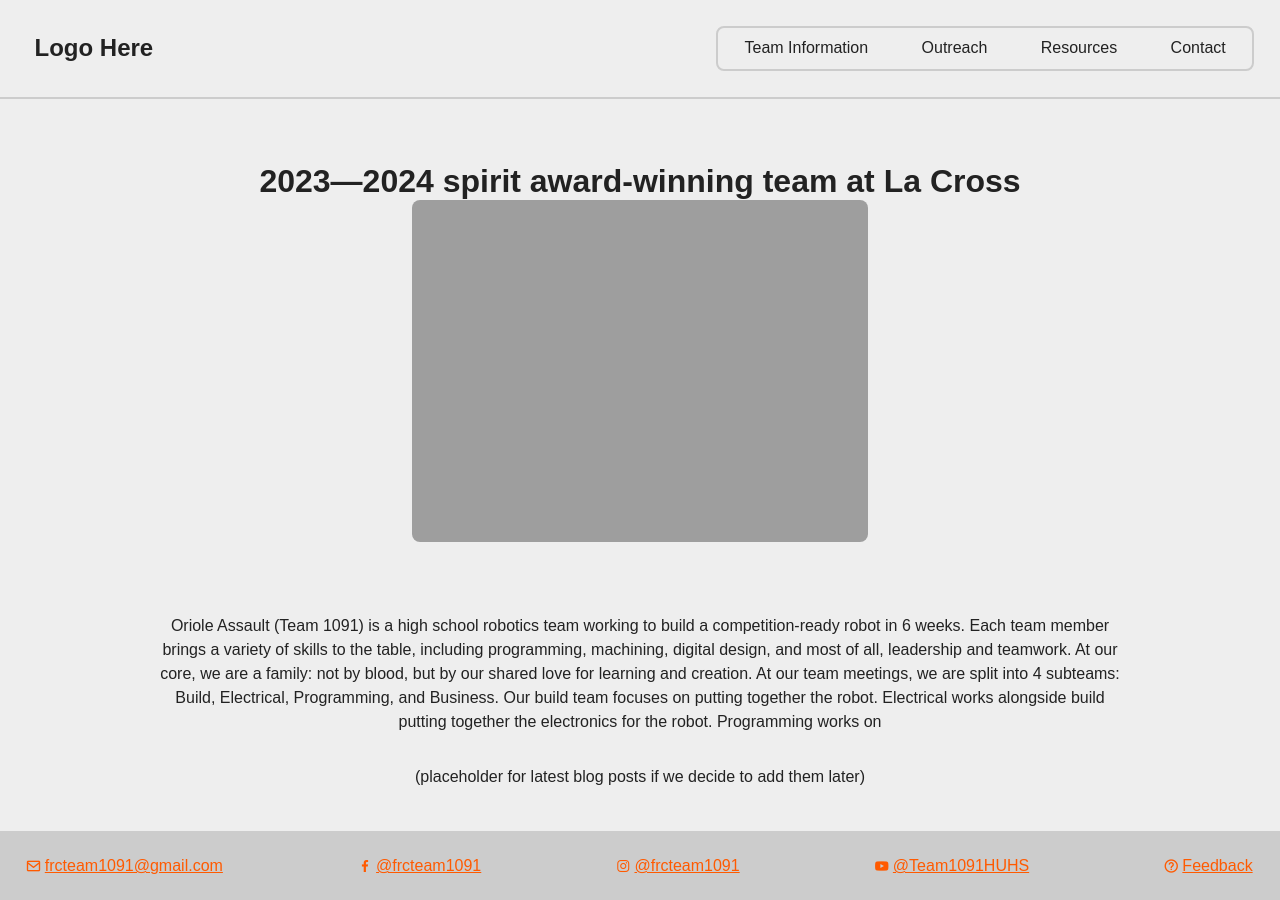
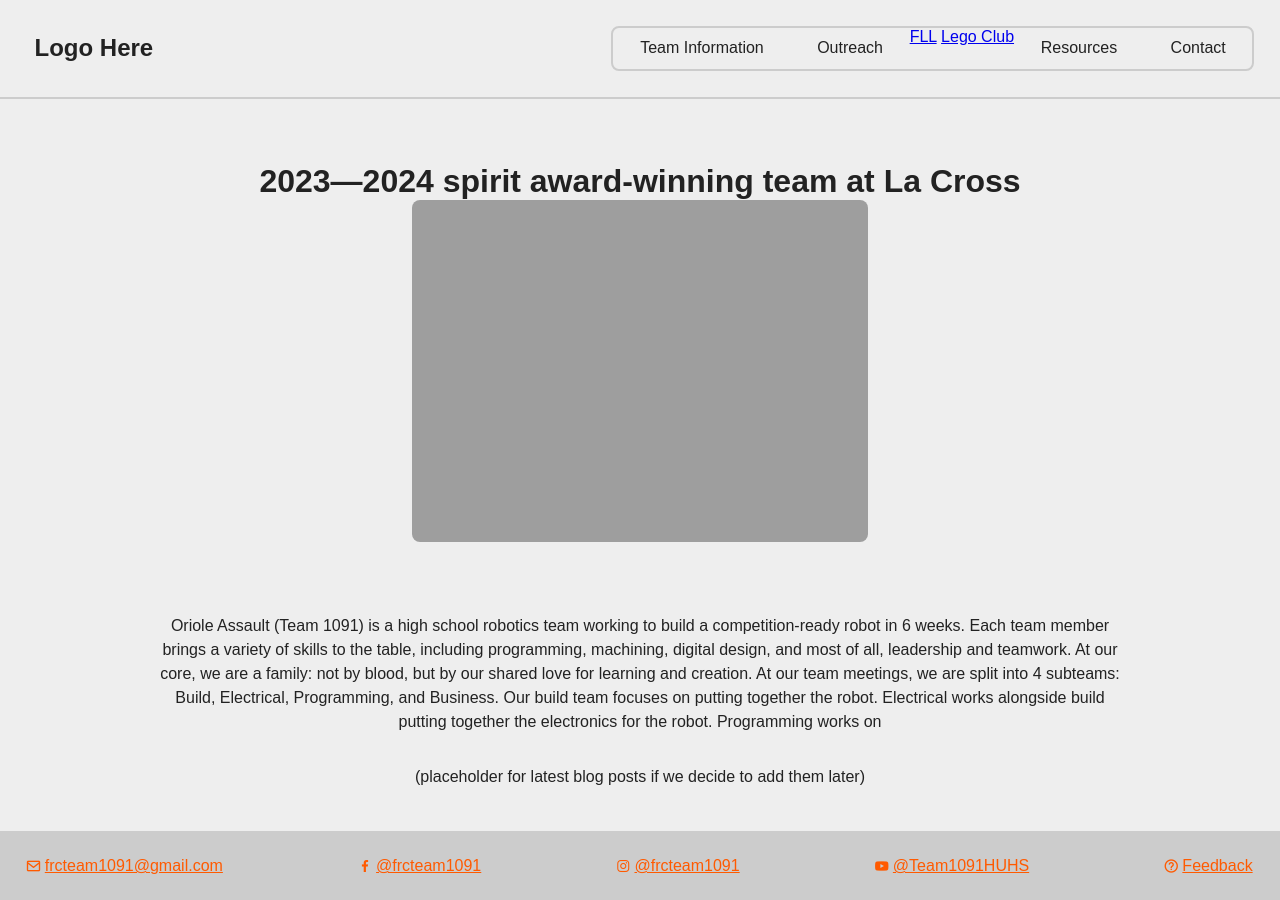
Before and after one commit to Team1091/team1091.github.io, a Jekyll site: the page built from index.html, in a window 1280 px wide. Built offline with Jekyll 4.4.1, drawn with Linux system fonts in a browser that asks for light colours.

Commit message:
new dropdown

```diff
--- a/_layouts/default.html
+++ b/_layouts/default.html
@@ -15,18 +15,25 @@
 		</div>
 		<ul>
 			<li class="dropdown">
-				<a aria-expanded="false" aria-haspopup="true" data-toggle="dropdown" href="/teamInfo" id="navbarDropdown"
-				   role="Button">
+				<a aria-expanded="false" aria-haspopup="true" data-toggle="dropdown" href="/teamInfo" id="navbarDropdown1">
 					Team Information
 				</a>
-				<div aria-labelledby="navbarDropdown" class="dropdown-menu">
+				<div aria-labelledby="navbarDropdown1" class="dropdown-menu">
 					<a class="dropdown-item" href="/sponsors">Sponsors</a>
 					<a class="dropdown-item" href="/calendar">Calendar</a>
 					<a class="dropdown-item" href="/buildSeason">Build Updates</a>
 					<a class="dropdown-item" href="/galleryOfRobots">Gallery Of Robots</a>
 				</div>
 			</li>
-			<li><a href="/outreach">Outreach</a></li>
+			<li class="dropdown">
+				<a aria-expanded="false" aria-haspopup="true" data-toggle="dropdown" href="/outreach" id="navbarDropdown2">
+					Outreach
+				</a>
+				<div aria-labelledby="navbarDropdown2" class="dropdown">
+					<a class="dropdown-item" href="/fll">FLL</a>
+					<a class="dropdown-item" href="legoClub">Lego Club</a>
+				</div>
+			</li>
 			<li><a href="/resources">Resources</a></li>
 			<li><a href="#footer">Contact</a></li>
 		</ul>
```
